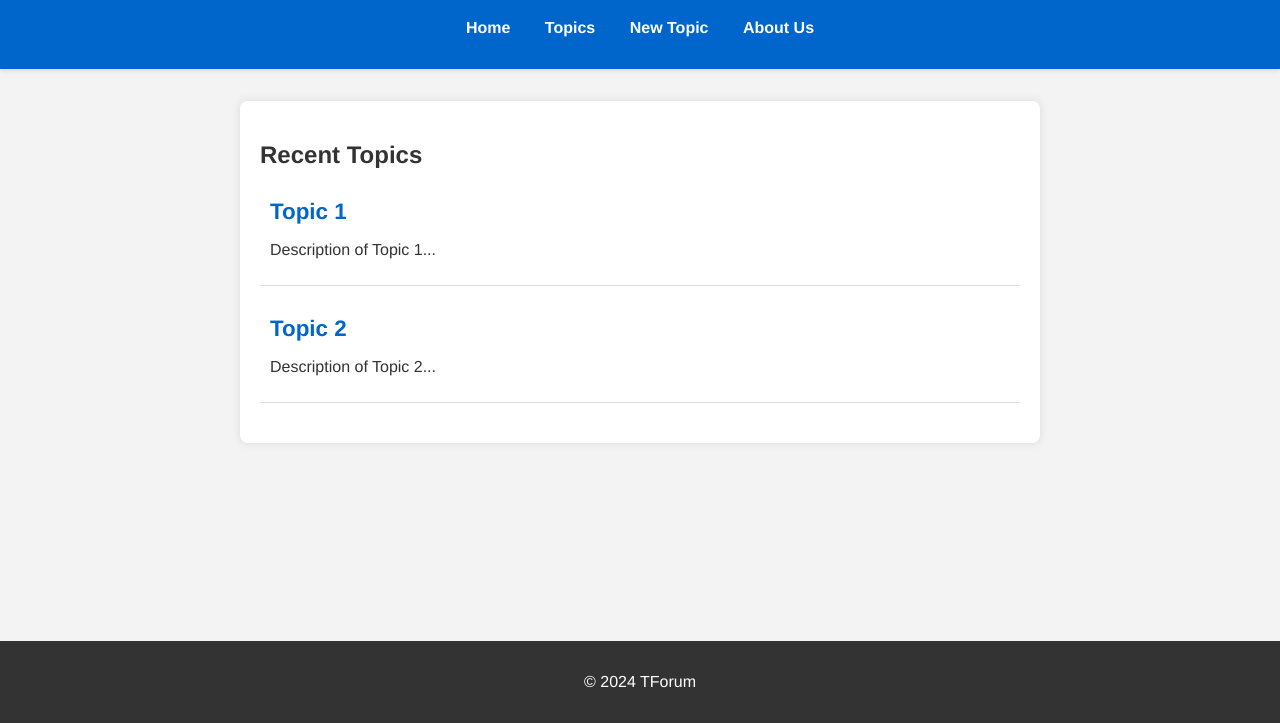
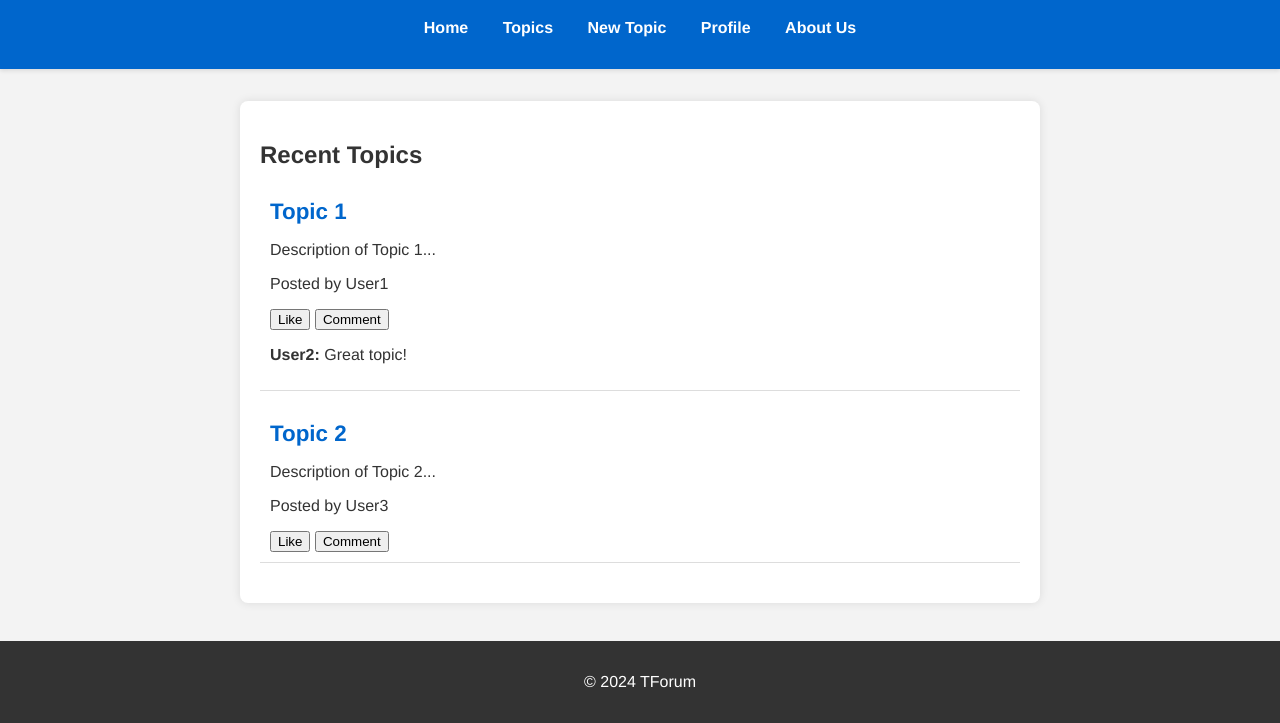
Before and after one commit to masovskiy/forumtest, a plain HTML site: page topics.html in a window 1280 px wide. Shown: the part 77-800 px from the top of the page. Drawn offline with Linux system fonts and the light colour scheme.

Commit message:
Update topics.html

```diff
--- a/topics.html
+++ b/topics.html
@@ -14,6 +14,7 @@
                 <li><a href="index.html">Home</a></li>
                 <li><a href="topics.html">Topics</a></li>
                 <li><a href="new-topic.html">New Topic</a></li>
+                <li><a href="profile.html">Profile</a></li>
                 <li><a href="#">About Us</a></li>
             </ul>
         </nav>
@@ -24,10 +25,26 @@
             <div class="post">
                 <h3 class="post-title">Topic 1</h3>
                 <p class="post-content">Description of Topic 1...</p>
+                <p class="post-meta">Posted by User1</p>
+                <div class="actions">
+                    <button class="like-button">Like</button>
+                    <button class="comment-button">Comment</button>
+                </div>
+                <div class="comments-section">
+                    <p><strong>User2:</strong> Great topic!</p>
+                </div>
             </div>
             <div class="post">
-                            <h3 class="post-title">Topic 2</h3>
+                <h3 class="post-title">Topic 2</h3>
                 <p class="post-content">Description of Topic 2...</p>
+                <p class="post-meta">Posted by User3</p>
+                <div class="actions">
+                    <button class="like-button">Like</button>
+                    <button class="comment-button">Comment</button>
+                </div>
+                <div class="comments-section">
+                    <!-- Comments go here -->
+                </div>
             </div>
             <!-- More posts can be added here -->
         </section>
```
